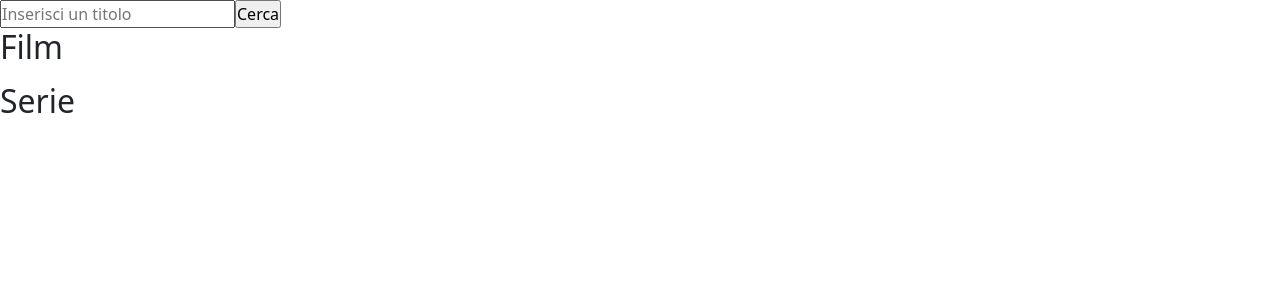
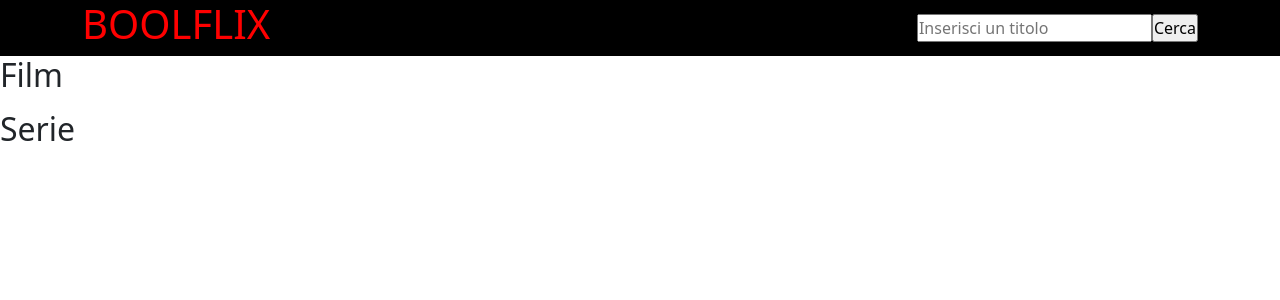
Before and after one commit to Leonomics/vue-boolflix, a Vue app: page / in a window 1280 px wide. Shown: the top 300 px of the page. Built offline with nearby package versions, Linux system fonts and the light colour scheme.

Commit message:
add css for searchbar

```diff
--- a/src/App.vue
+++ b/src/App.vue
@@ -21,6 +21,7 @@ export default {
   name: 'App',
   data(){
     return{
+      flags:['en', 'ja', 'it'],
       api_key: '6774fac658b7c631bbcfd6f459c7eee5',
       original_movies: [],
       original_serieses: [],
@@ -37,7 +38,7 @@ export default {
           title: el.title,
           original_title: el.original_title,
           lang: el.original_language,
-          //flag:this.flags[el.original_language],
+          flag:this.flags.includes(el.original_language) ? require(`./assets/${el.original_language}.png`) : null,
           poster: this.getFullPath(el.poster_path),
           vote: Math.ceil(el.vote_average/2)
         }
@@ -56,7 +57,7 @@ export default {
           title: name,
           original_title: original_name,
           lang: original_language,
-          //flag: this.flags[original_language],
+          flag:this.flags.includes(original_language) ? require(`./assets/${original_language}.png`) : null,
           poster: this.getFullPath(poster_path),
           vote: Math.ceil(vote_average/2)
         }
@@ -93,5 +94,5 @@ export default {
 </script>
 
 <style lang="scss">
-  @import './styles/general';
+  @import './styles/general.scss';
 </style>
--- a/src/components/SearchBar.vue
+++ b/src/components/SearchBar.vue
@@ -1,8 +1,11 @@
 <template>
     <header>
-      <div>
-        <input type="text" placeholder="Inserisci un titolo" @keyup.enter="fetchMovies" v-model="query">
-        <input type="button" value="Cerca" @click="fetchMovies">
+      <div class="navbarContent container">
+        <h1>BOOLFLIX</h1>
+        <div>
+            <input type="text" placeholder="Inserisci un titolo" @keyup.enter="fetchMovies" v-model="query">
+            <input type="button" value="Cerca" @click="fetchMovies">
+        </div>
       </div>
     </header>
 </template>
@@ -65,5 +68,15 @@
 </script>
 
 <style lang="scss" scoped>
+    header{
+        background-color: black;
+    }
 
+    .navbarContent{
+        display: flex;
+        flex-direction: row;
+        justify-content: space-between;
+        color: red;
+        align-items: center;
+    }
 </style>
```
Also changed, not shown: src/assets/it.png (added), src/assets/ja.png (added).
